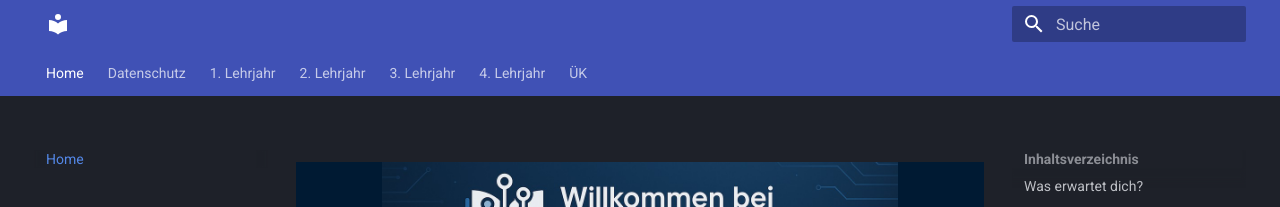
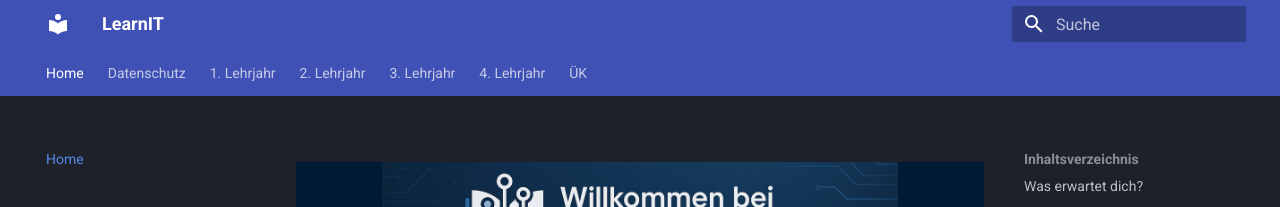
Before and after one commit to learnit-plattform/learnIT, an MkDocs documentation site: the page built from docs/index.md, in a window 1280 px wide. Shown: the top 207 px of the page. Built offline with MkDocs 1.6.1 and Material for MkDocs 9.7.7, drawn with Linux system fonts in a browser that asks for light colours.

Commit message:
Update mkdocs.yml

```diff
--- a/mkdocs.yml
+++ b/mkdocs.yml
@@ -1,3 +1,5 @@
+site_name: LearnIT
+
 theme:
   name: material
   language: de
```
